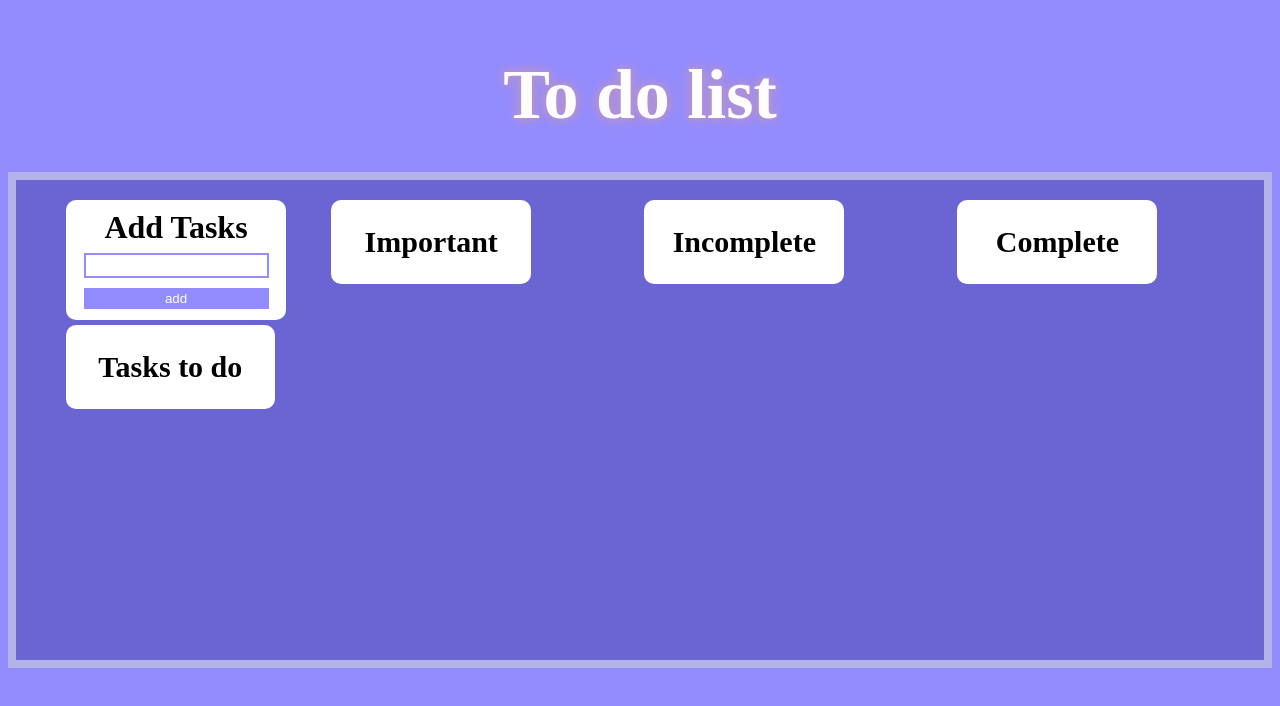
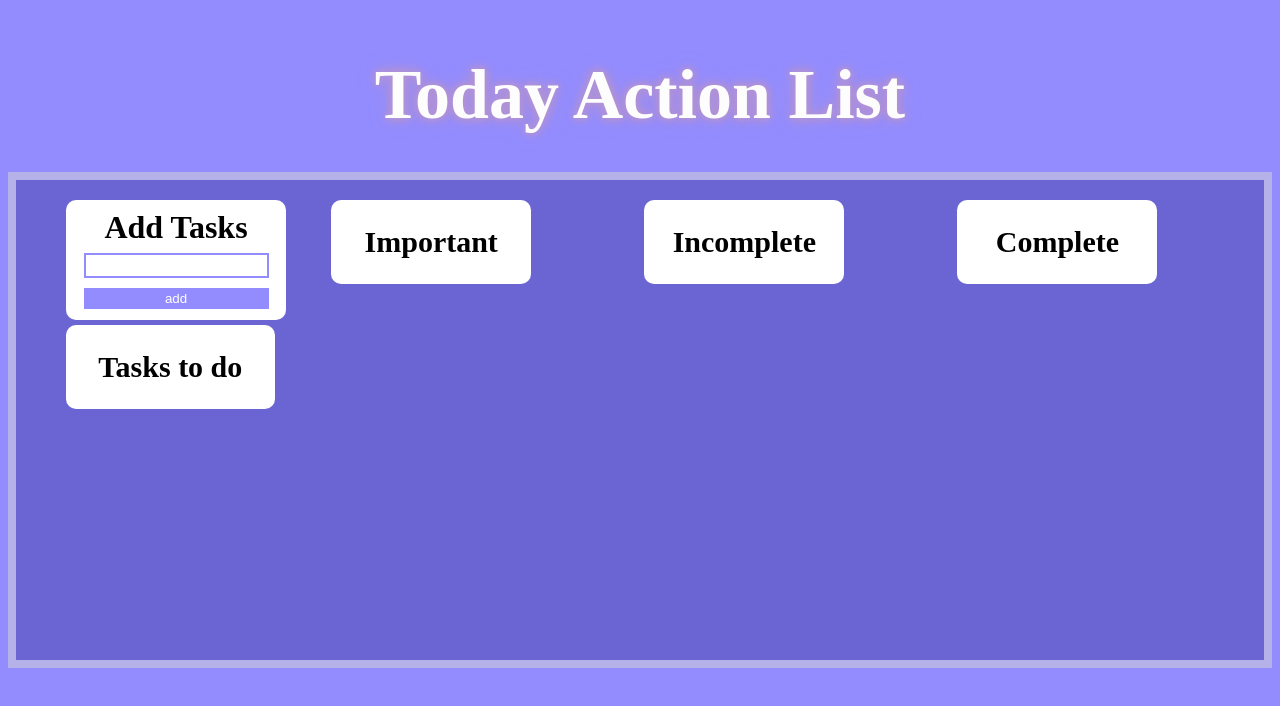
Before and after one commit to vinayuppada/today-action-list, a plain HTML site: page index.html in a window 1280 px wide. Drawn offline with Linux system fonts and the light colour scheme.

Commit message:
Update index.html
heading change

```diff
--- a/index.html
+++ b/index.html
@@ -2,11 +2,11 @@
 <html lang="en">
 <head>
     <meta charset="UTF-8">
-    <title>Time Table</title>
+    <title>Today's</title>
     <link rel="stylesheet" href="css/style.css">
 </head>
 <body>
-    <h1>To do list</h1>
+    <h1>Today Action List</h1>
 <div class="frame">
 
     <div class="container">
```
